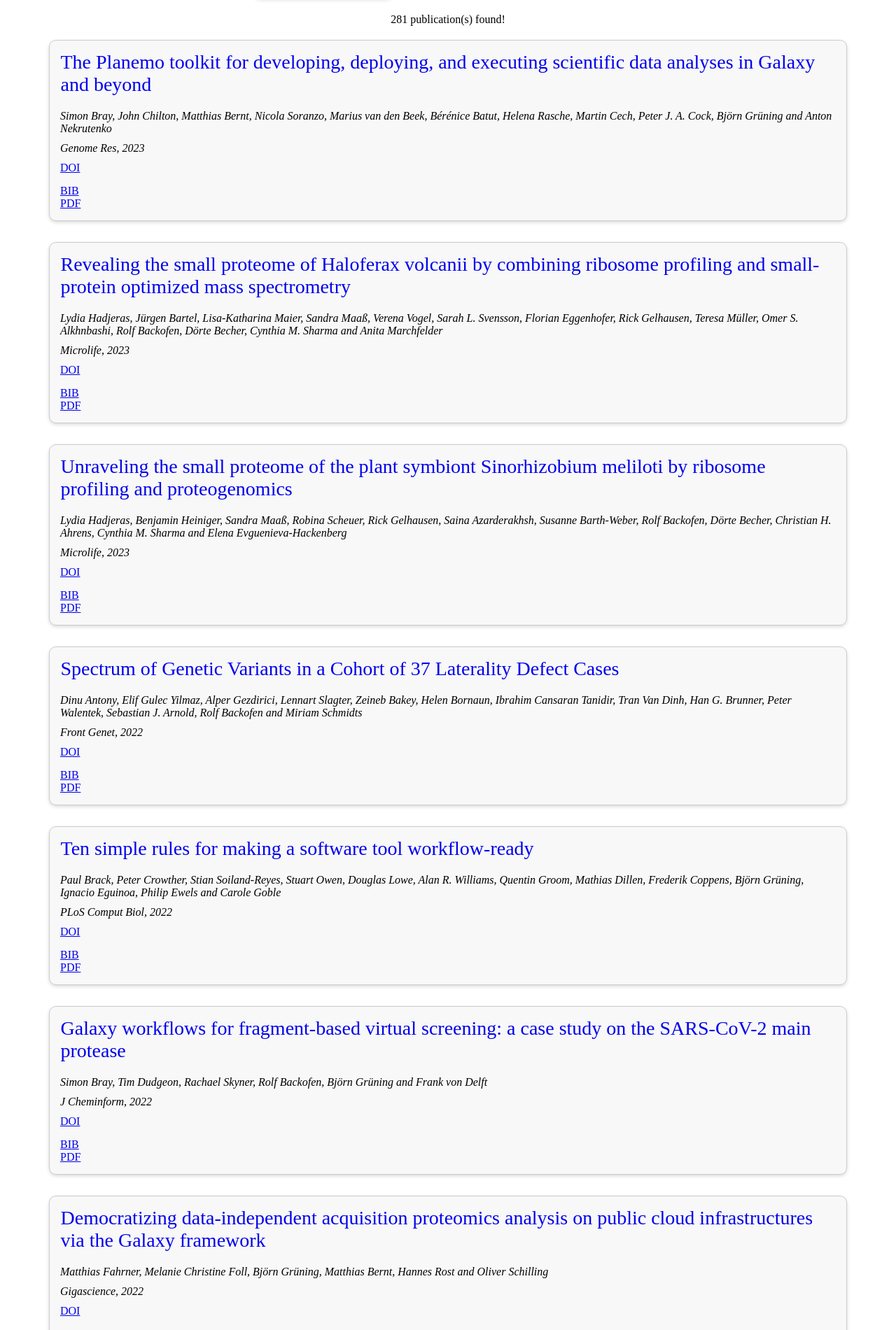
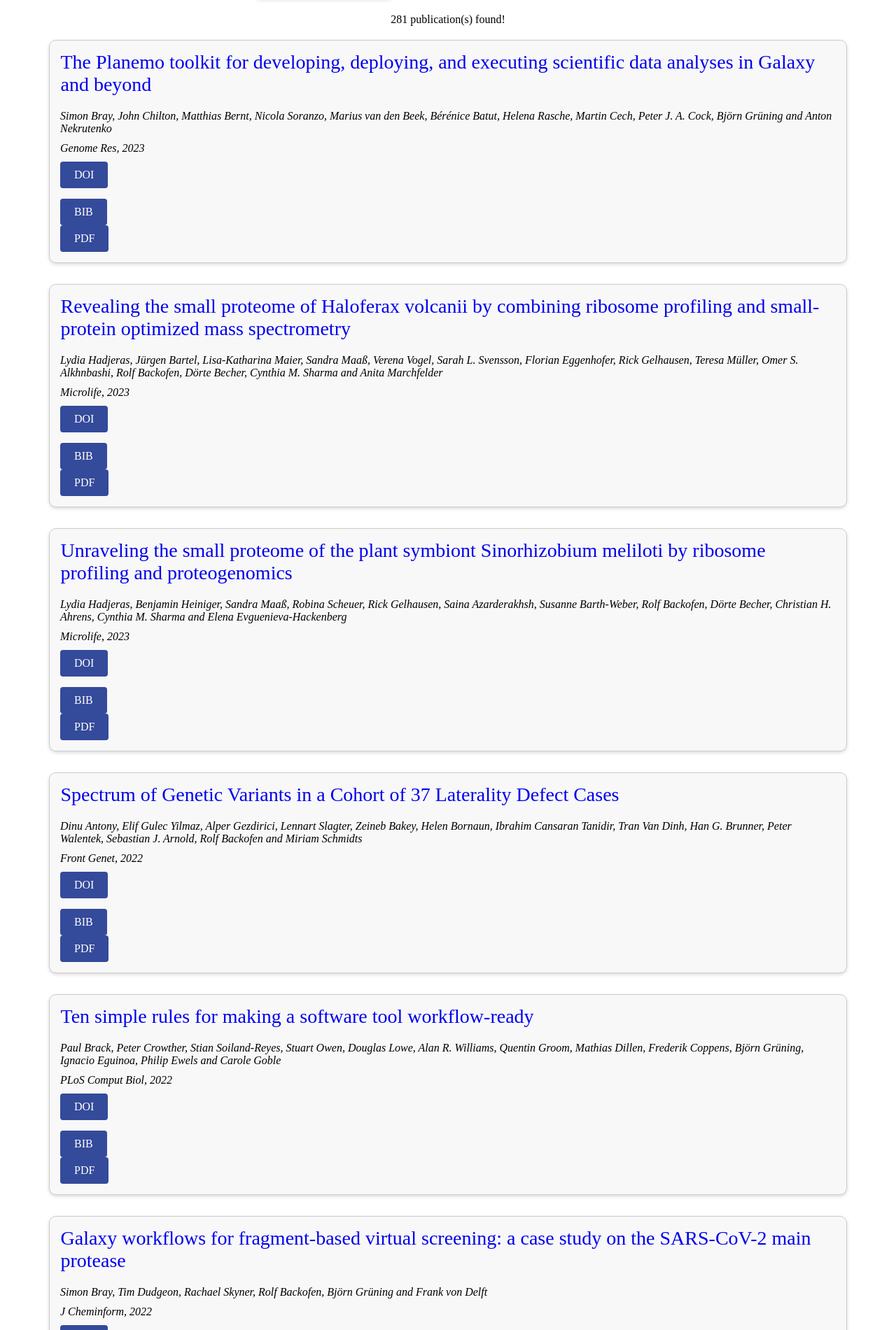
Before and after one commit to RickGelhausen/webtests, a Jekyll site: the page built from docs/publications.md, in a window 1280 px wide. Shown: the part 342-2243 px from the top of the page at 70% size. Built offline with Jekyll 4.4.1, drawn with Linux system fonts in a browser that asks for light colours; some of the changed text lies outside the part shown.

Commit message:
updated bibtex style

```diff
--- a/_sass/publication.scss
+++ b/_sass/publication.scss
@@ -171,6 +171,32 @@
     background-color: #888; /* Add a dark grey background on hover */
 }
 
+.button-container {
+    display: flex;
+    justify-content: start; /* Align the buttons to the left */
+    gap: 10px; /* Space between the buttons */
+}
+
+/* The following classes will style the buttons. */
+.link, .bibtex-file, .pdf-file {
+    flex: 1 0 auto; /* Allow the buttons to shrink if necessary but don't allow them to grow */
+}
+
+.link a, .bibtex-file a, .pdf-file a {
+    display: inline-block;
+    padding: 10px 20px;
+    color: white;
+    background-color: #344a9a;
+    border-radius: 4px;
+    text-decoration: none;
+    text-align: center;
+    transition: background-color 0.3s ease;
+}
+
+.link a:hover, .bibtex-file a:hover, .pdf-file a:hover {
+    background-color: #283a6d;
+}
+
 @media (max-width: 960px) {
 
     .filter-panel {
```
Also changed, not shown: bibtex/backofen01:_introd_bioin.bib (added, +10 -0 lines), scripts/bibparser.py (+27 -24 lines).
